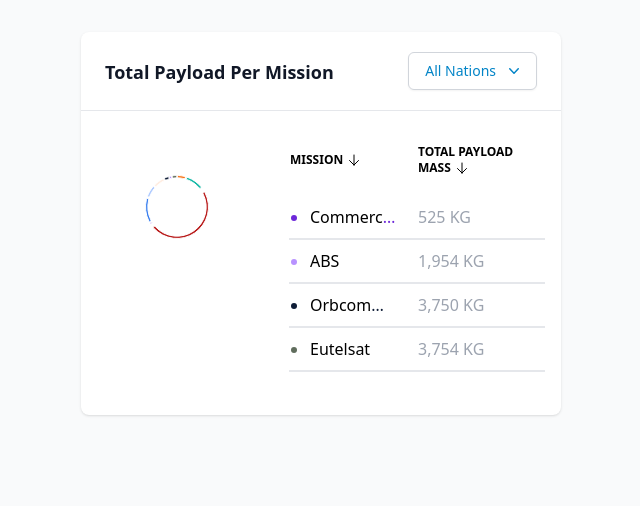
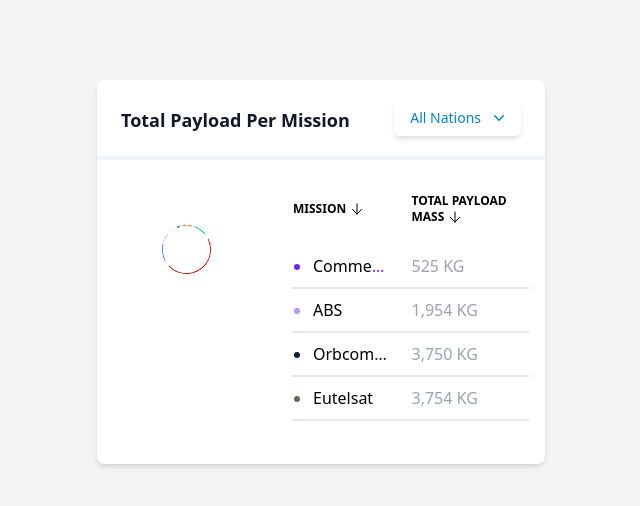
Before and after one commit to sleepinlight/hiring-frontend-engineer-master, a React (Create React App) app: page / in a window 1280 px wide. Shown: the top 506 px of the page, without its empty margins (319-959 px from the left). Built offline with nearby package versions, Linux system fonts and the light colour scheme.

Commit message:
general styling fixes

```diff
--- a/src/App.tsx
+++ b/src/App.tsx
@@ -3,8 +3,10 @@ import PayloadCard from "./components/PayloadCard";
 
 function App() {
   return (
-    <div className="mx-10">
-      <PayloadCard />
+    <div className="bg-gray-100 h-screen w-screen p-10">
+      <div className="m-10">
+        <PayloadCard />
+      </div>
     </div>
   );
 }
--- a/src/components/NationalityDropdown/NationalityDropdown.tsx
+++ b/src/components/NationalityDropdown/NationalityDropdown.tsx
@@ -18,7 +18,7 @@ const NationalityDropdown: React.FC<NationalityDropdownProps> = (
   return (
     <Menu as="div" className="relative inline-block text-left">
       <div>
-        <Menu.Button className="inline-flex w-full justify-center rounded-md border border-gray-300 bg-white px-4 py-2 text-sm font-medium text-sky-600 shadow-sm hover:bg-gray-50 focus:outline-none focus:ring-2 focus:ring-indigo-500 focus:ring-offset-2 focus:ring-offset-gray-100">
+        <Menu.Button className="inline-flex w-full justify-center rounded-md bg-white px-4 py-2 text-sm font-medium text-sky-600 shadow-md hover:bg-gray-50 focus:outline-none ">
           {props.currentFilter}
           <ChevronDownIcon className="-mr-1 ml-2 h-5 w-5" aria-hidden="true" />
         </Menu.Button>
--- a/src/components/PayloadCard.tsx
+++ b/src/components/PayloadCard.tsx
@@ -64,8 +64,8 @@ const PayloadCard: React.FC<PayloadCardProps> = ({}: PayloadCardProps) => {
   }, []);
 
   return (
-    <div className="overflow-hidden bg-white shadow sm:rounded-lg mx-auto w-2/5 mt-8">
-      <div className="px-4 py-5 sm:px-6 flex justify-between">
+    <div className="overflow-hidden bg-white shadow-md sm:rounded-lg mx-auto w-2/5">
+      <div className="px-4 py-5 sm:px-6 flex justify-between border-solid border-gray-100 border-b-4">
         <h3 className="text-lg font-bold leading-6 text-gray-900 mt-2">
           Total Payload Per Mission
         </h3>
@@ -77,7 +77,7 @@ const PayloadCard: React.FC<PayloadCardProps> = ({}: PayloadCardProps) => {
           }
         ></NationalityDropdown>
       </div>
-      <div className="border-t border-gray-200">
+      <div className="">
         <div className="flex justify-around">
           <div className="w-2/5 p-16 align-middle">
             <DonutChart missions={filteredMissionData}></DonutChart>
```
